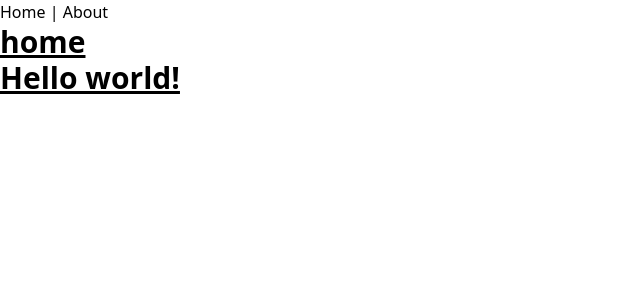
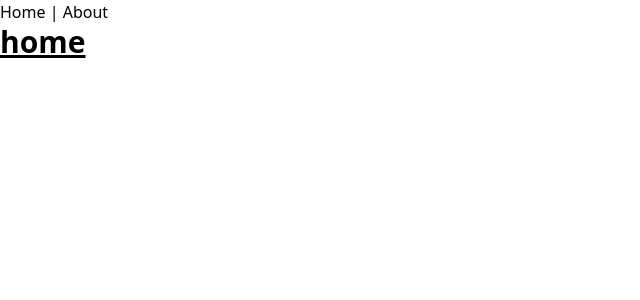
Before and after one commit to Helton-Carlos/smoke-testing, a Vue app: page / in a window 1280 px wide. Shown: the top 300 px of the page, without its empty margins (0-640 px from the left). Built offline with nearby package versions, Linux system fonts and the light colour scheme.

Commit message:
feat: adding eslint

```diff
--- a/package.json
+++ b/package.json
@@ -19,6 +19,8 @@
     "@types/jest": "^29.1.1",
     "@vitejs/plugin-vue": "^3.1.0",
     "autoprefixer": "^10.4.12",
+    "eslint": "^8.24.0",
+    "eslint-plugin-vue": "^9.6.0",
     "postcss": "^8.4.17",
     "tailwindcss": "^3.1.8",
     "typescript": "^4.6.4",
--- a/src/App.vue
+++ b/src/App.vue
@@ -1,12 +1,10 @@
 <script setup lang="ts">
-import HelloWorld from './components/HelloWorld.vue'
 </script>
 
 <template>
-   <div id="nav">
-      <router-link to="/">Home</router-link> |
-      <router-link to="/about">About</router-link>
+  <div id="nav">
+    <router-link to="/">Home</router-link> |
+    <router-link to="/about">About</router-link>
   </div>
   <router-view />
-  <HelloWorld msg="Vite + Vue" />
 </template>
--- a/src/components/HelloWorld.vue
+++ /dev/null
@@ -1,15 +0,0 @@
-<template>
-  <h1 class="text-3xl font-bold underline">
-    Hello world!
-  </h1>
-</template>
-
-<script setup lang="ts">
-import { ref } from 'vue'
-
-const count = ref<number>(0);
-
-function increment() {
-  count.value++
-}
-</script>
--- a/src/router/index.ts
+++ b/src/router/index.ts
@@ -4,7 +4,7 @@ const routes = [
     path: "/",
     component: () => import('../pages/Home.vue'),
     meta: {
-        requiresAuth: true,
+      requiresAuth: true,
     }
   },
   {
```
Also changed, not shown: .eslintrc.js (added), 2 other files (tests, documents, lock files or other folders).
